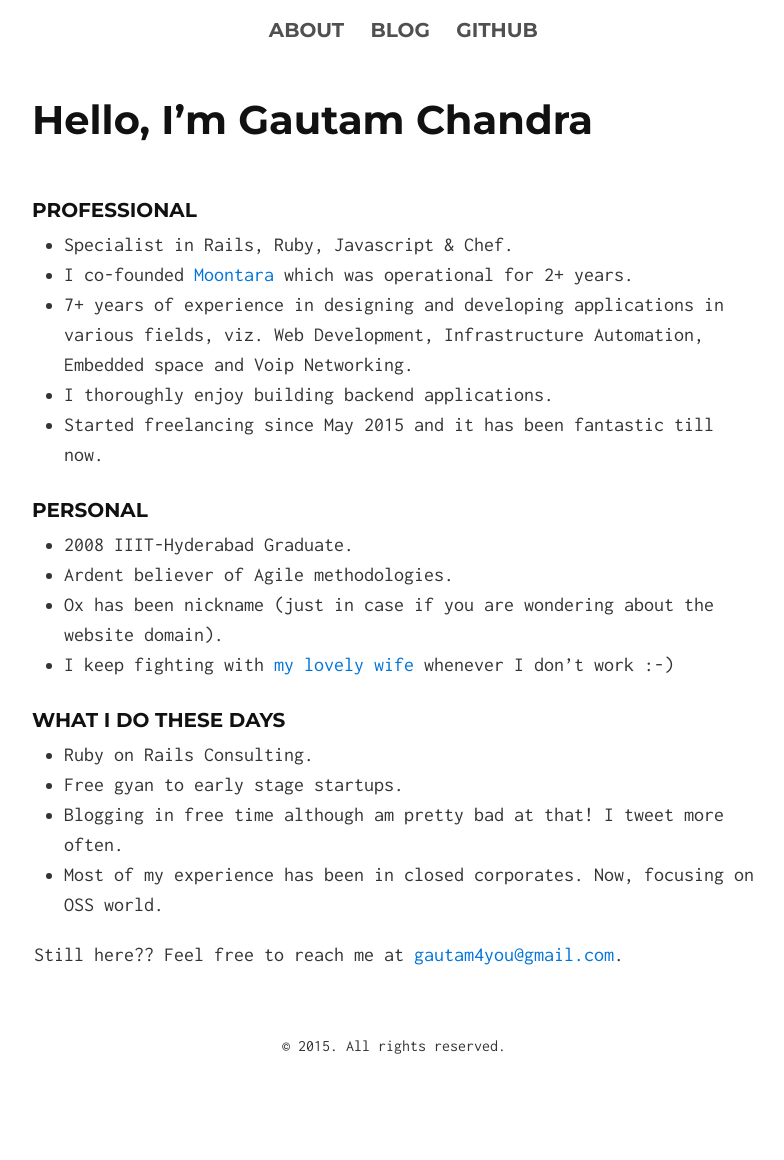
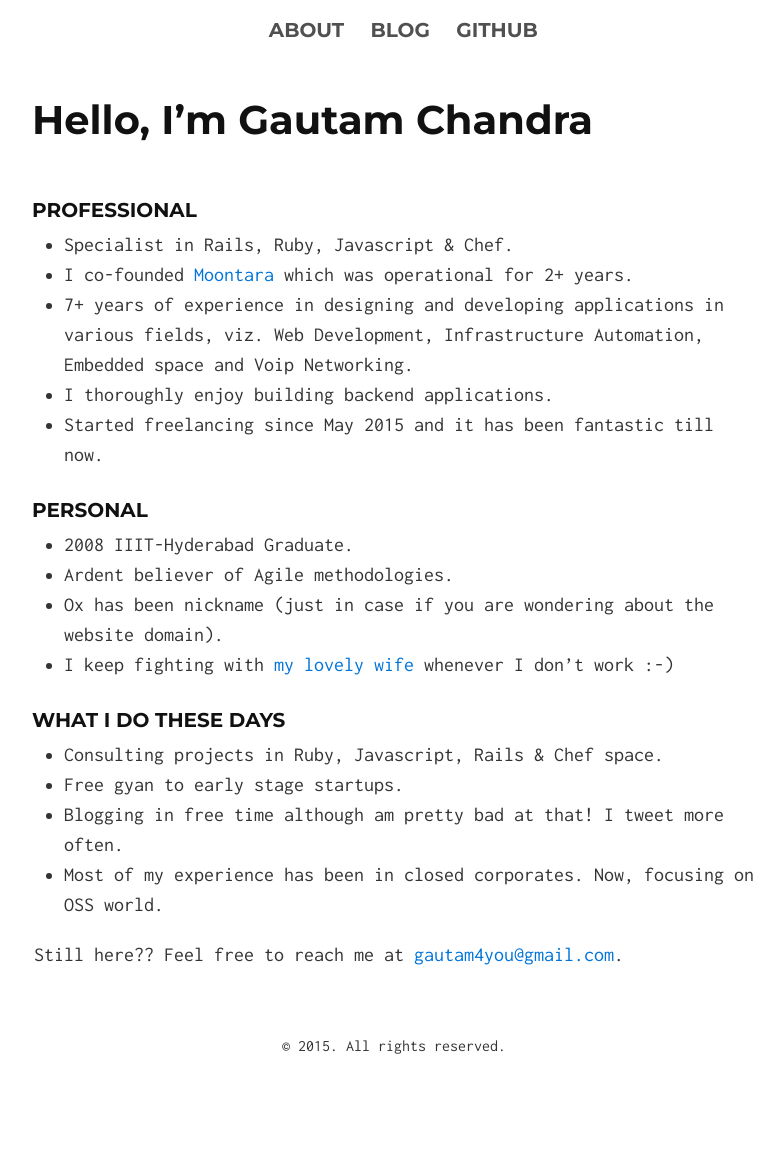
Before and after one commit to dhunnapotha/myblog, a Jekyll site: the page built from index.md, in a window 1280 px wide. Shown: the whole page, without its empty margins (246-1030 px from the left). Built offline with Jekyll 4.4.1, drawn with Linux system fonts in a browser that asks for light colours.

Commit message:
Updated 'what I do these days' section

```diff
--- a/index.md
+++ b/index.md
@@ -21,7 +21,7 @@ title: Ruby, Javascript, Rails & Chef Consultant, Software Architect, Co-Founder
 
 
 ### What I do these days
-* Ruby on Rails Consulting.
+* Consulting projects in Ruby, Javascript, Rails & Chef space.
 * Free gyan to early stage startups.
 * Blogging in free time although am pretty bad at that! I tweet more often.
 * Most of my experience has been in closed corporates. Now, focusing on OSS world.
```
Also changed, not shown: 15 other files.
